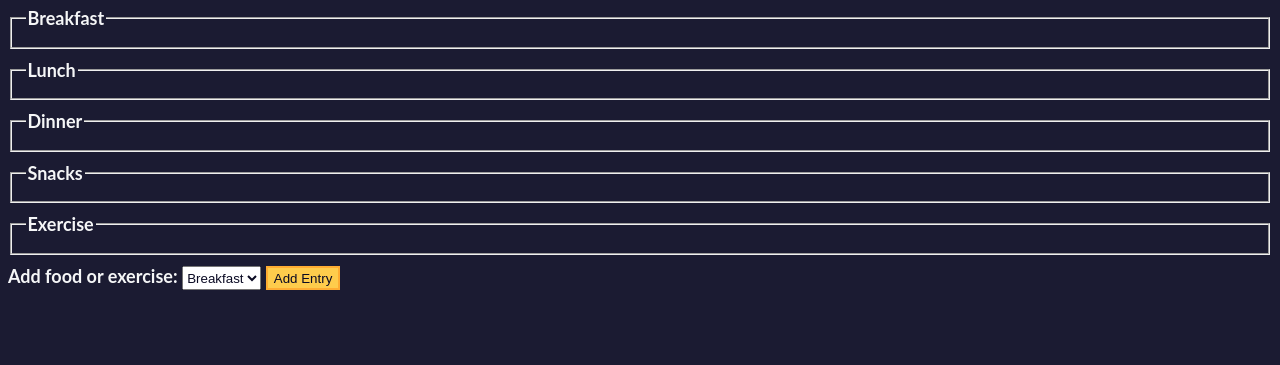
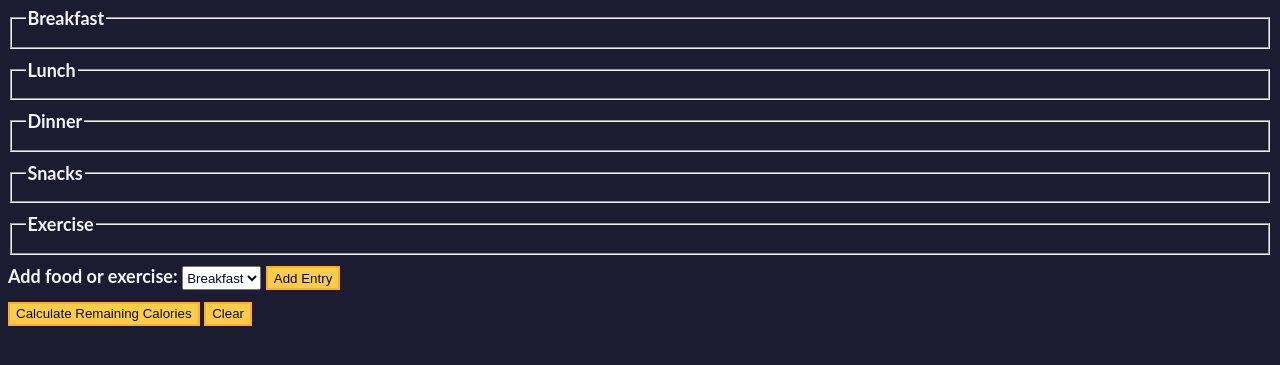
Before and after one commit to Pav85/calorie-counter, a plain HTML site: page index.html in a window 1280 px wide. Shown: the part 117-482 px from the top of the page. Drawn offline with Linux system fonts and the light colour scheme.

Commit message:
Update index.html

```diff
--- a/index.html
+++ b/index.html
@@ -52,7 +52,13 @@
             <button id="add-entry" type="button">Add Entry</button>
           </span>
         </div>
+        <div>
+          <button type="submit">Calculate Remaining Calories</button>
+          <button type="reset" id="clear">Clear</button>
+        </div>
       </form>
+      <div id="output" class="output hide"></div>
     </main>
+    <script src="script.js"></script>
   </body>
 </html>
```
